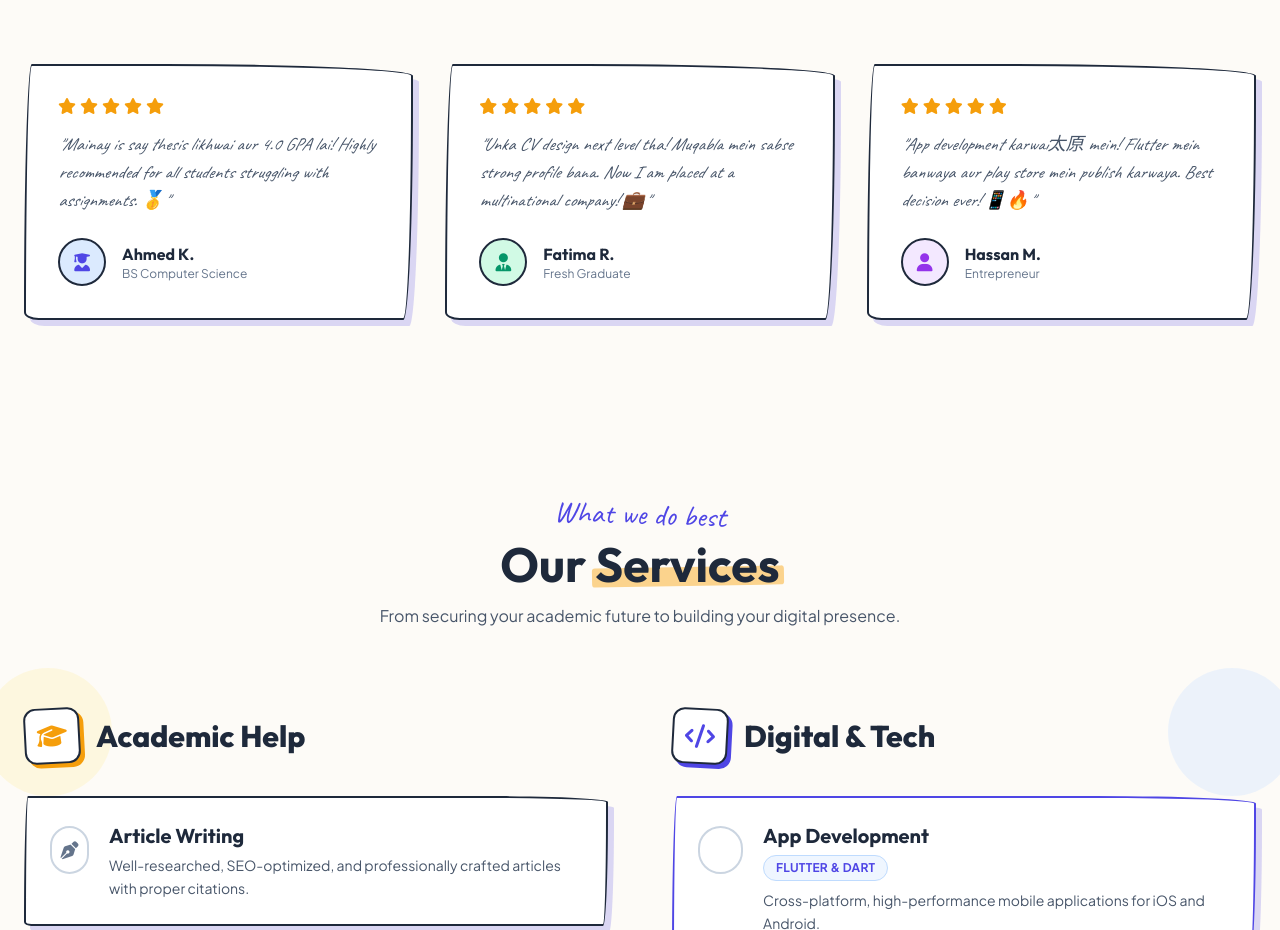
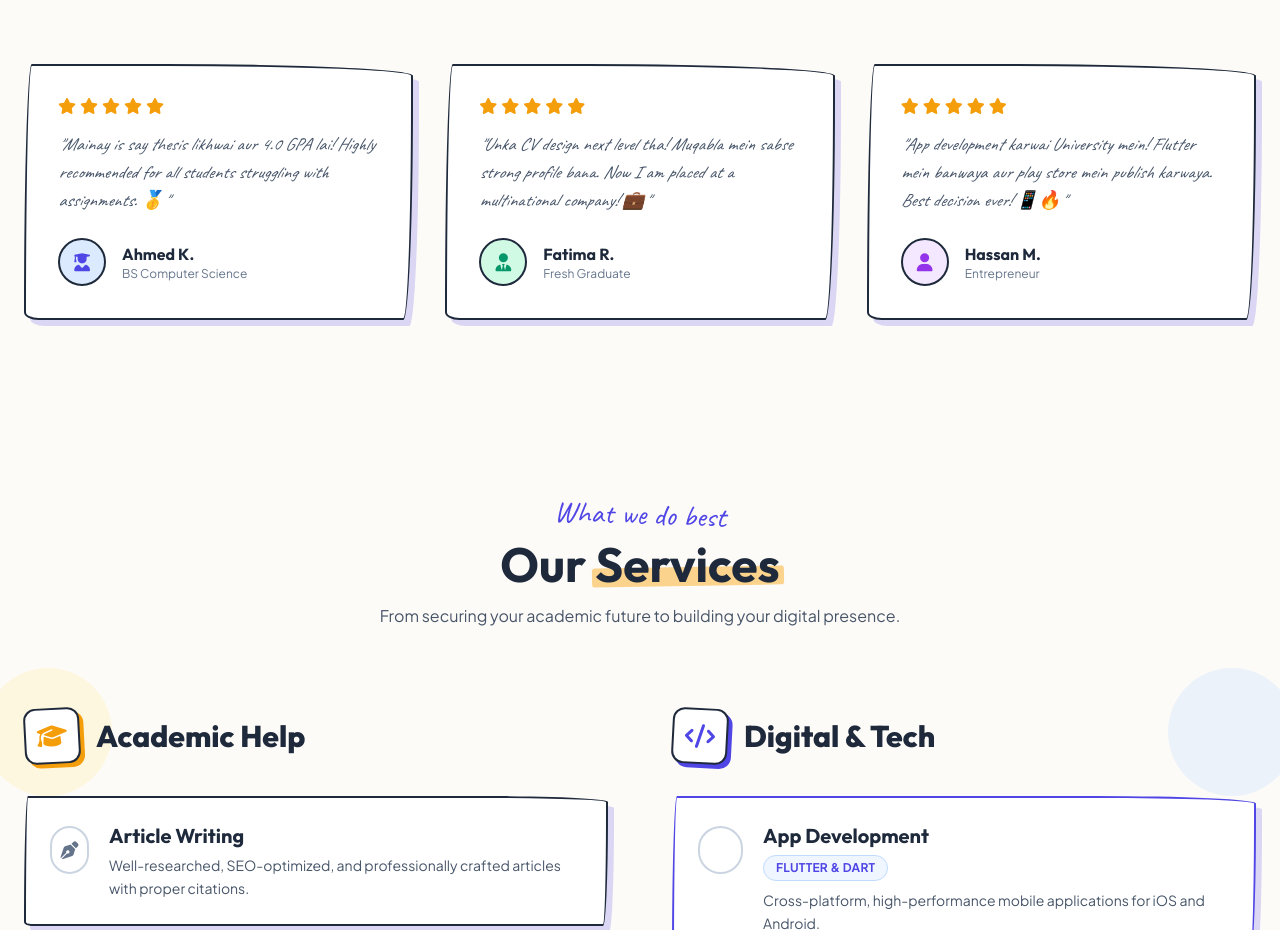
Before and after one commit to Motasaith/itqan_tech, a Next.js app: page / in a window 1280 px wide. Shown: the part 1622-2552 px from the top of the page. Built offline with nearby package versions, Linux system fonts and the light colour scheme.

Commit message:
Fix review text removing Chinese characters

```diff
--- a/app/page.tsx
+++ b/app/page.tsx
@@ -302,7 +302,7 @@ export default function Home() {
                                 <i className="fas fa-star text-accent"></i>
                                 <i className="fas fa-star text-accent"></i>
                             </div>
-                            <p className="text-slate-600 italic mb-6 font-handwriting text-lg">"App development karwai太原 mein! Flutter mein banwaya aur play store mein publish karwaya. Best decision ever! 📱🔥"</p>
+                            <p className="text-slate-600 italic mb-6 font-handwriting text-lg">"App development karwai University mein! Flutter mein banwaya aur play store mein publish karwaya. Best decision ever! 📱🔥"</p>
                             <div className="flex items-center gap-4">
                                 <div className="w-12 h-12 rounded-full bg-purple-100 border-2 border-ink flex items-center justify-center text-purple-600 font-bold text-lg">
                                     <i className="fas fa-user"></i>
```
